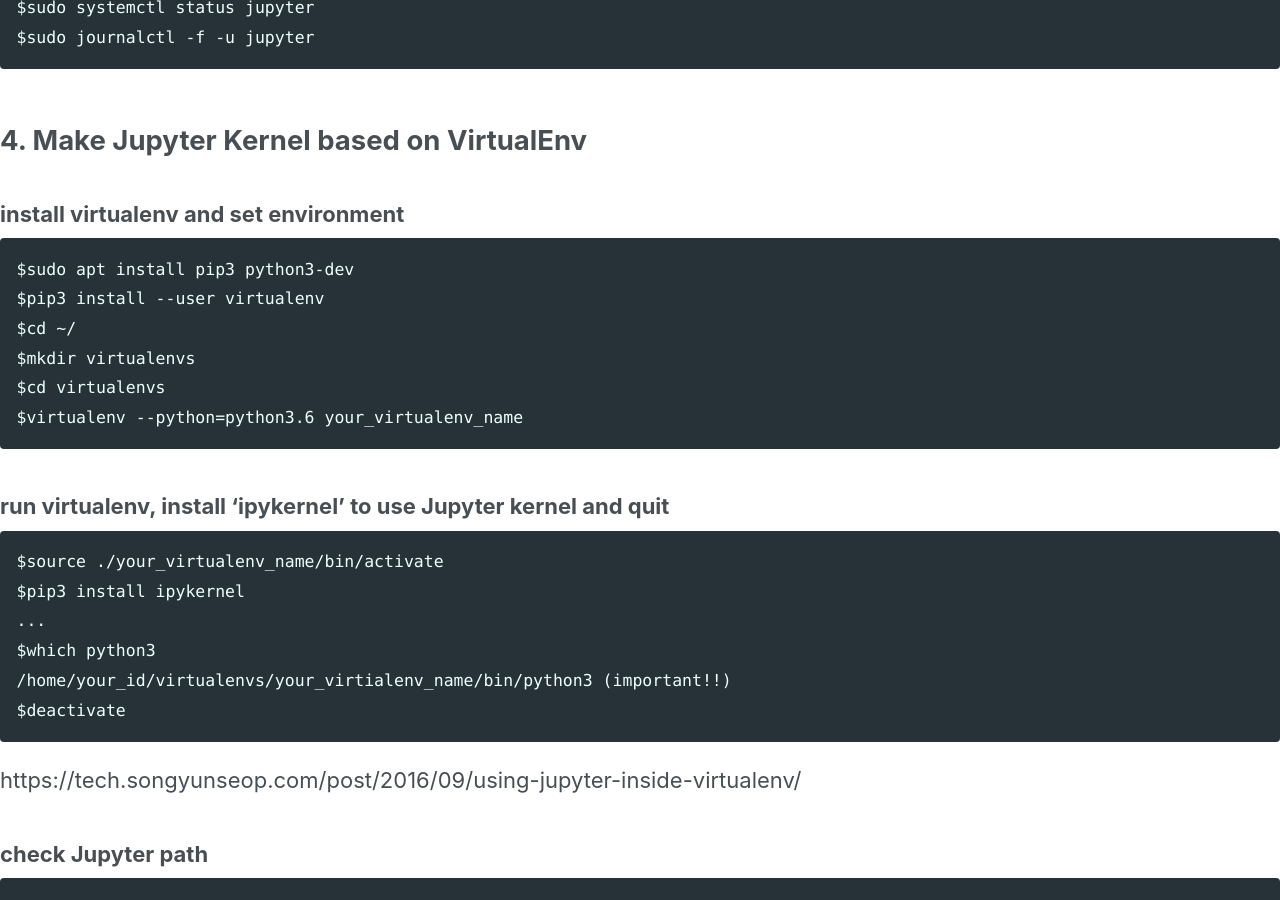
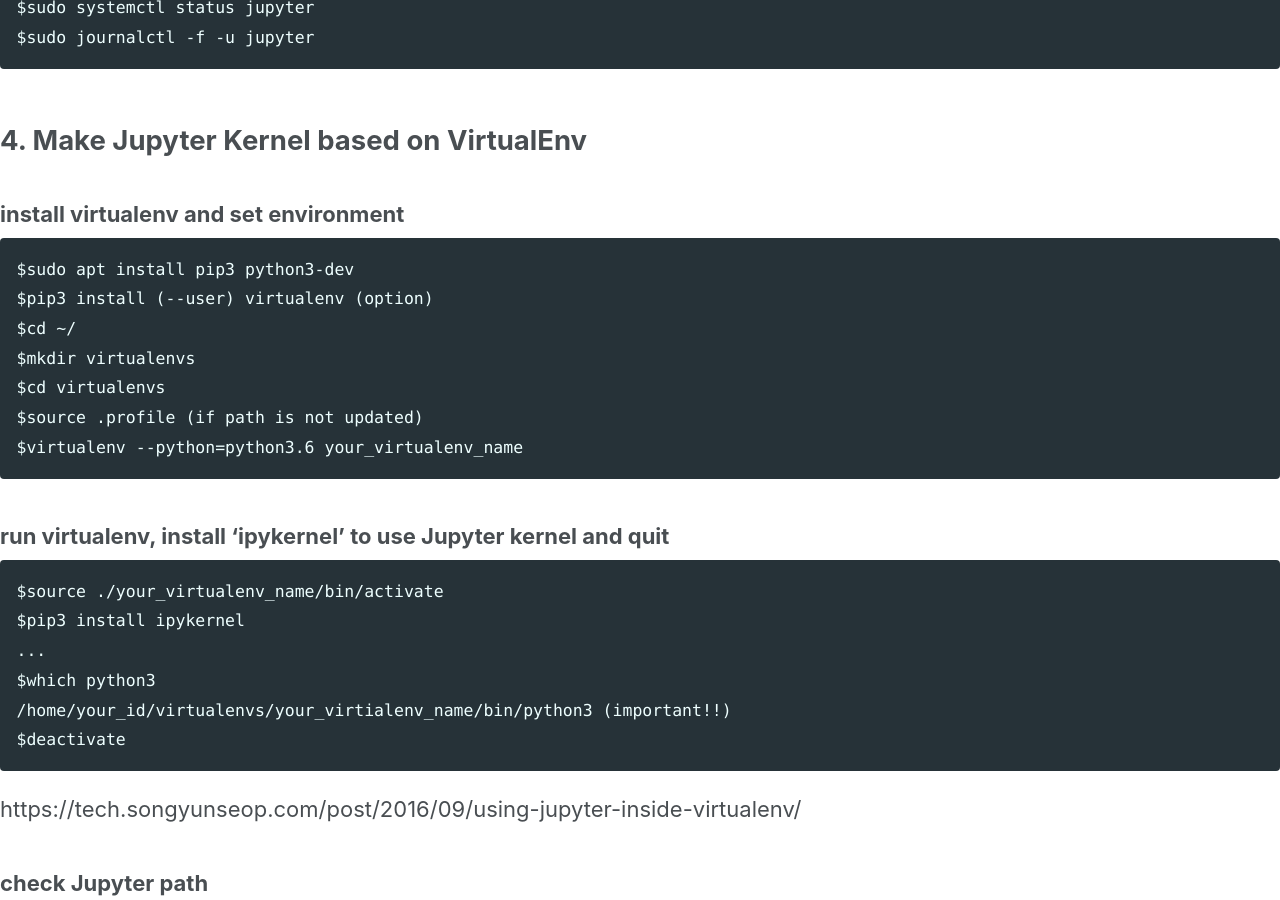
Before and after one commit to sglee-net/sglee-net.github.io, a Jekyll site: the page built from development_environment/jupiter.md, in a window 1280 px wide and 900 px high, scrolled down 2613 px. Built offline with Jekyll 4.4.1, drawn with Linux system fonts in a browser that asks for light colours; cached includes are drawn as plain includes; nearby versions of some CDN libraries; our own code applies the rules of GitHub Pages for plain Markdown files.

Commit message:
Update jupiter.md

````diff
--- a/development_environment/jupiter.md
+++ b/development_environment/jupiter.md
@@ -80,10 +80,11 @@ $sudo journalctl -f -u jupyter
 ### install virtualenv and set environment
 ```
 $sudo apt install pip3 python3-dev
-$pip3 install --user virtualenv
+$pip3 install (--user) virtualenv (option)
 $cd ~/
 $mkdir virtualenvs
 $cd virtualenvs
+$source .profile (if path is not updated)
 $virtualenv --python=python3.6 your_virtualenv_name
 ```
 ### run virtualenv, install 'ipykernel' to use Jupyter kernel and quit
````
